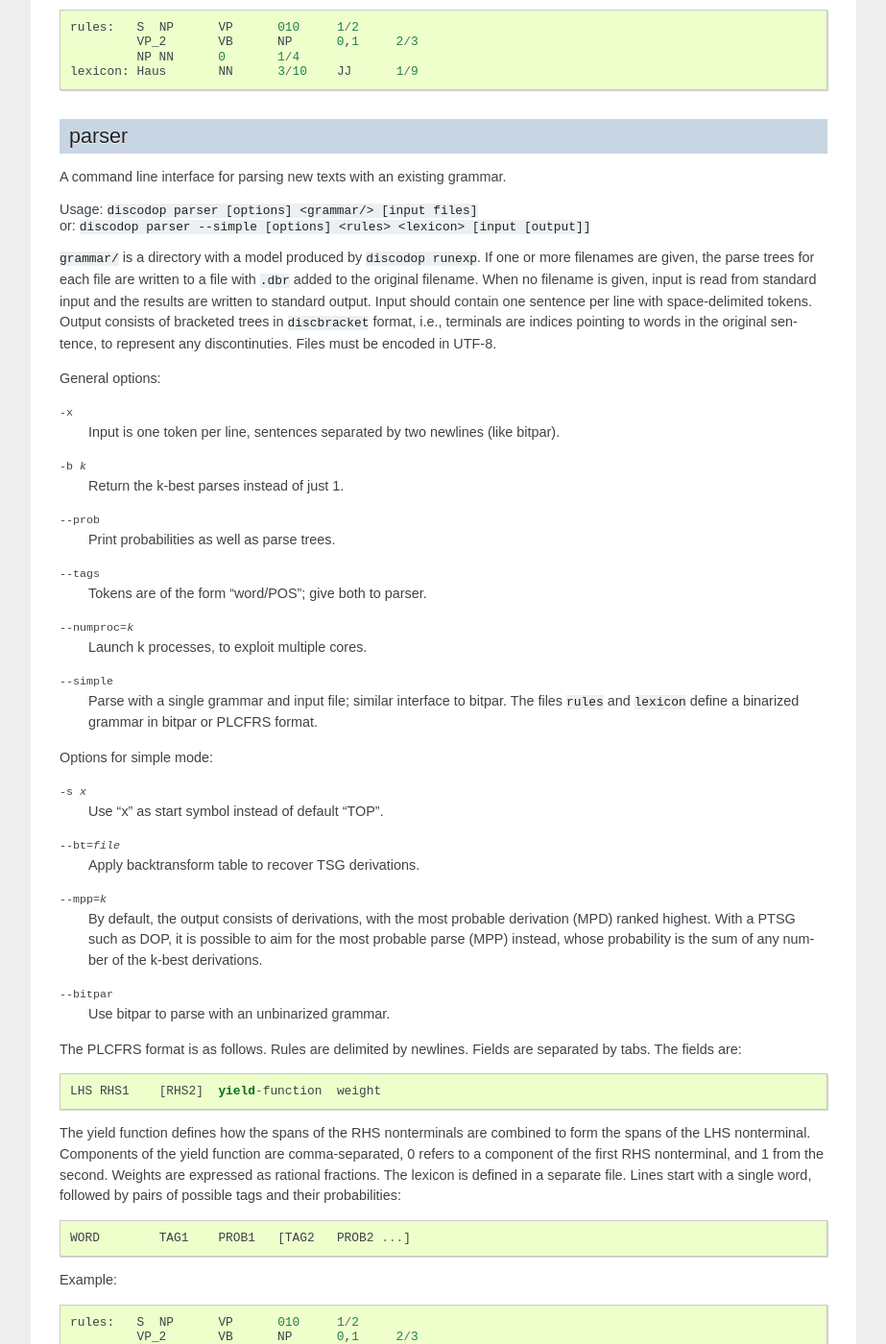
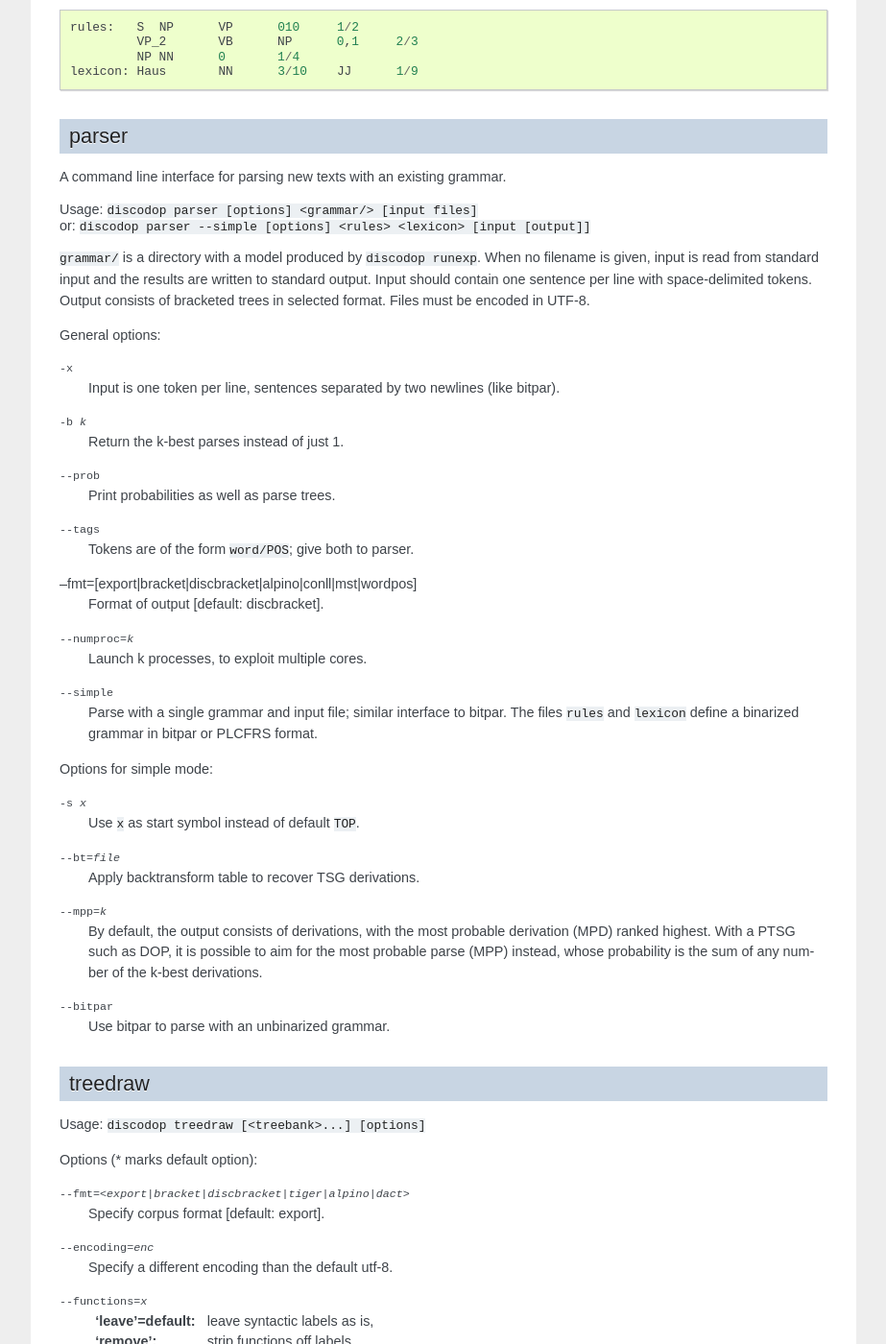
Before and after one commit to andreasvc/disco-dop, a Sphinx documentation site: the page built from docs/discodop.rst, in a window 1280 px wide and 1400 px high, scrolled down 6799 px. Shown: the whole window at 96% size, without its empty margins (198-1121 px from the left). Built offline with Sphinx 7.4.7, drawn with Linux system fonts in a browser that asks for light colours; some of the changed text lies outside the part shown.

Commit message:
select output format with 'discodop parser' CLI.
- select output format with 'discodop parser' CLI.
- optionally pass comment to writetree()
- indent Alpino XML output

```diff
--- a/docs/discodop.rst
+++ b/docs/discodop.rst
@@ -320,14 +320,10 @@ A command line interface for parsing new texts with an existing grammar.
 | or:    ``discodop parser --simple [options] <rules> <lexicon> [input [output]]``
 
 ``grammar/`` is a directory with a model produced by ``discodop runexp``.
-If one or more filenames are given, the parse trees for each file are written
-to a file with ``.dbr`` added to the original filename.
 When no filename is given, input is read from standard input and the results
 are written to standard output. Input should contain one sentence per line
 with space-delimited tokens. Output consists of bracketed trees in
-``discbracket`` format, i.e., terminals are indices pointing to words in the
-original sentence, to represent any discontinuties.
-Files must be encoded in UTF-8.
+selected format. Files must be encoded in UTF-8.
 
 General options:
 
@@ -335,7 +331,9 @@ General options:
              newlines (like bitpar).
 -b k         Return the k-best parses instead of just 1.
 --prob       Print probabilities as well as parse trees.
---tags       Tokens are of the form "word/POS"; give both to parser.
+--tags       Tokens are of the form ``word/POS``; give both to parser.
+--fmt=[export|bracket|discbracket|alpino|conll|mst|wordpos]
+             Format of output [default: discbracket].
 --numproc=k  Launch k processes, to exploit multiple cores.
 --simple     Parse with a single grammar and input file; similar interface
              to bitpar. The files ``rules`` and ``lexicon`` define a binarized
@@ -343,7 +341,7 @@ General options:
 
 Options for simple mode:
 
--s x         Use "x" as start symbol instead of default "TOP".
+-s x         Use ``x`` as start symbol instead of default ``TOP``.
 --bt=file    Apply backtransform table to recover TSG derivations.
 --mpp=k      By default, the output consists of derivations, with the most
              probable derivation (MPD) ranked highest. With a PTSG such as
@@ -352,27 +350,6 @@ Options for simple mode:
              k-best derivations.
 --bitpar     Use bitpar to parse with an unbinarized grammar.
 
-The PLCFRS format is as follows. Rules are delimited by newlines.
-Fields are separated by tabs. The fields are::
-
-    LHS	RHS1	[RHS2]	yield-function	weight
-
-The yield function defines how the spans of the RHS nonterminals
-are combined to form the spans of the LHS nonterminal. Components of the yield
-function are comma-separated, 0 refers to a component of the first RHS
-nonterminal, and 1 from the second. Weights are expressed as rational
-fractions.
-The lexicon is defined in a separate file. Lines start with a single word,
-followed by pairs of possible tags and their probabilities::
-
-    WORD	TAG1	PROB1	[TAG2	PROB2 ...]
-
-Example::
-
-    rules:   S	NP	VP	010	1/2
-             VP_2	VB	NP	0,1	2/3
-             NP	NN	0	1/4
-    lexicon: Haus	NN	3/10	JJ	1/9
 
 treedraw
 --------
```
Also changed, not shown: 3 other files.
